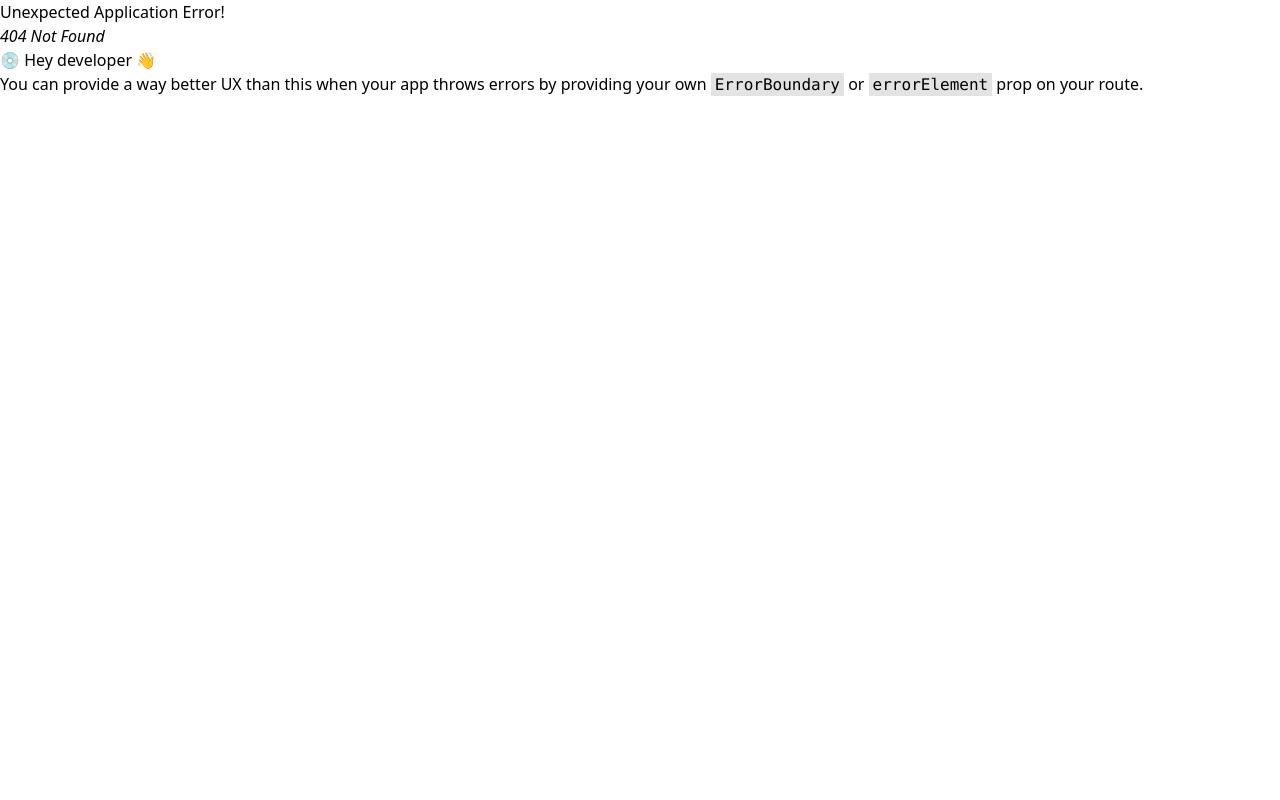
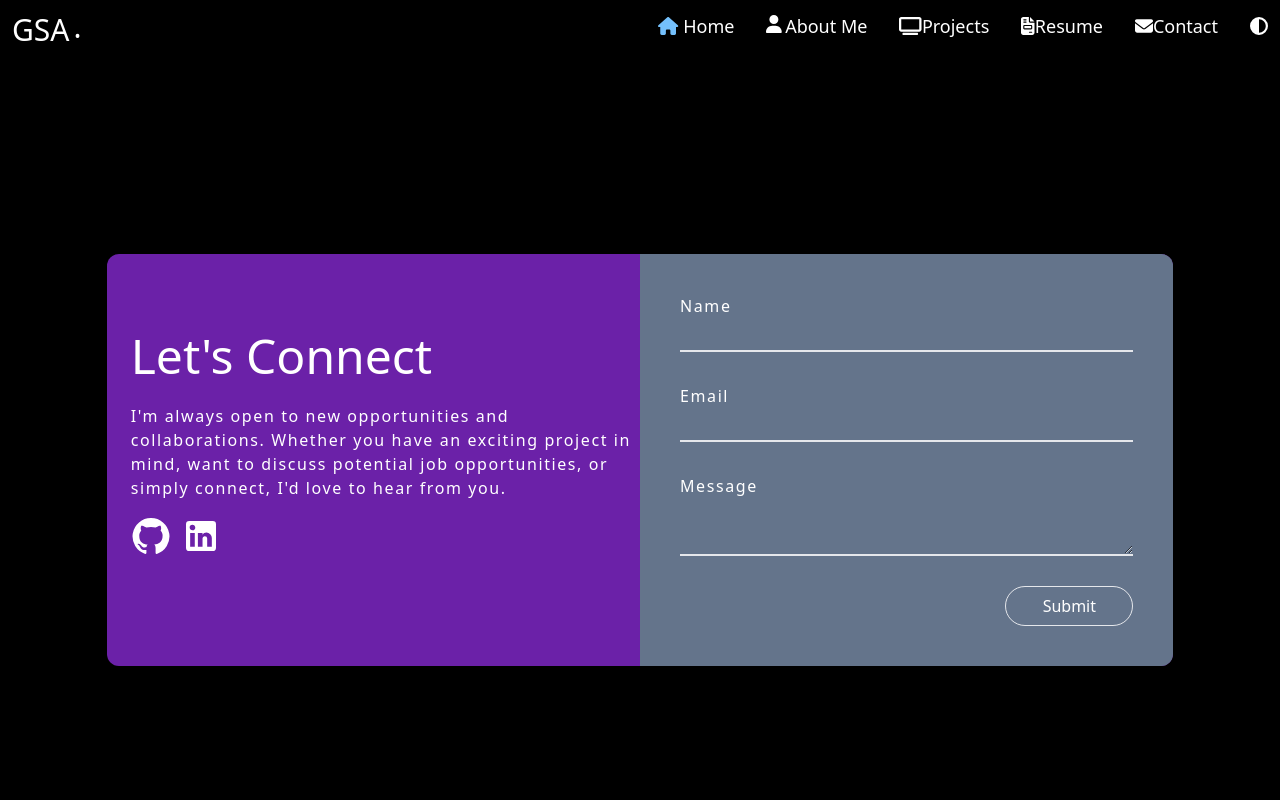
Before and after one commit to shanaulakh29/portfolio_website, a React (Vite) app: page /contact in a window 1280 px wide. Before the commit this address had no page. Shown: the top 800 px of the page. Built offline with nearby package versions, Linux system fonts and the light colour scheme.

Commit message:
added basic form content but have to use email.js for it to work properly

```diff
--- a/src/App.jsx
+++ b/src/App.jsx
@@ -4,12 +4,14 @@ import RootPage from './RootPage'
 import HomePageText from './HomePageText'
 import About from './About'
 import Project from './Project'
+import Contact from './Contact'
 import {Route,RouterProvider,createBrowserRouter,createRoutesFromElements} from 'react-router-dom'
 const router=createBrowserRouter(createRoutesFromElements(
   <Route path="/" element={<RootPage/>}>
     <Route index element={<> <HomePageText/>  </>}></Route>
     <Route path="about" element={<About/>}></Route>
     <Route path="project" element={<Project/>}></Route>
+    <Route path="contact" element={<Contact/>}></Route>
   </Route>
 ))
 {/* <Route path="" element={<HomePageText/>}></Route>
--- /dev/null
+++ b/src/Contact.jsx
@@ -0,0 +1,54 @@
+import React from "react";
+import GitHubIcon from "@mui/icons-material/GitHub";
+import LinkedInIcon from "@mui/icons-material/LinkedIn";
+
+export default function Contact() {
+  return (
+    <div className="md:min-h-screen md:flex md:items-center md:justify-center">
+      <div className=" flex flex-col md:flex-row md:justify-center items-center  md:w-5/6 rounded-xl overflow-hidden bg-purple-800">
+        <div className="md:w-1/2 text-center lg:text-left lg:pl-6  md:pt-0  mt-8 md:mt-0">
+            <h1 className="text-5xl">Let's Connect</h1>
+            <p className="pt-6 tracking-widest">
+              I'm always open to new opportunities and collaborations. Whether
+              you have an exciting project in mind, want to discuss potential
+              job opportunities, or simply connect, I'd love to hear from you.
+            </p>
+            <div className="pt-4 sm:mb-8">
+            <GitHubIcon style={{fontSize:"40px", marginRight:"10px"}}/>
+            <LinkedInIcon style={{fontSize:"40px"}}/>
+            </div>
+
+        </div>
+        <div className=" w-full  md:w-1/2 bg-slate-500 p-10">
+          <form action="">
+            <label htmlFor="" className="block tracking-widest">
+              Name
+            </label>
+            <input
+              type="text"
+              className="block outline-none  bg-slate-500 border-b-2 w-full pt-2"
+            />
+            <label htmlFor="" className="mt-8 block tracking-widest">
+              Email
+            </label>
+            <input
+              type="text"
+              className="block outline-none bg-slate-500 border-b-2 w-full pt-2"
+            />
+            <label htmlFor="" className="mt-8 block tracking-widest">
+              Message
+            </label>
+            <textarea
+              name="message"
+              id="message"
+              className="w-full outline-none bg-slate-500 border-b-2 pt-2"
+            ></textarea>
+            <button className="float-end w-32 border rounded-full mt-6 h-10 hover:bg-white hover:text-slate-500 transition-all duration-500">
+              Submit
+            </button>
+          </form>
+        </div>
+      </div>
+    </div>
+  );
+}
--- a/src/Header.jsx
+++ b/src/Header.jsx
@@ -44,7 +44,7 @@ export default function Header() {
               <FontAwesomeIcon icon={faFileInvoice} />
               Resume
             </NavLink>
-            <NavLink to="" className="mr-8 text-lg">
+            <NavLink to="/contact" className="mr-8 text-lg">
               <FontAwesomeIcon icon={faEnvelope} />
               Contact
             </NavLink>
```
